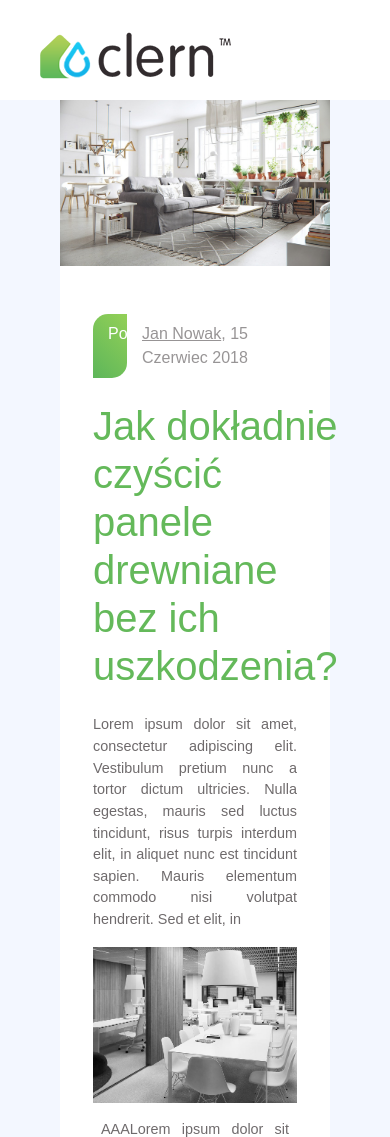
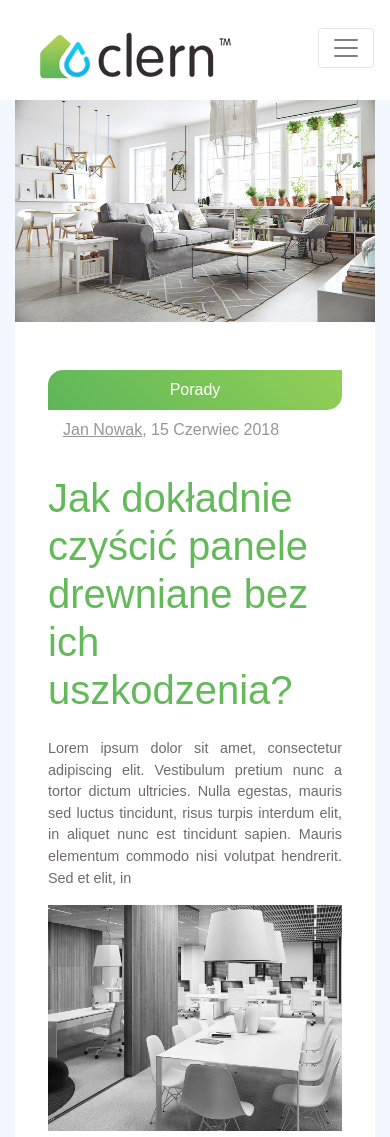
Before and after one commit to Voidereles/Clern-blog, a plain HTML site: page blog-page.html in a window 390 px wide. Shown: the top 1137 px of the page. Drawn offline with nearby package versions, Linux system fonts and the light colour scheme; a web font is replaced by a local one.

Commit message:
mobile navigation enhancing

```diff
--- a/blog-page.html
+++ b/blog-page.html
@@ -28,9 +28,9 @@
             <p class="browsehappy">You are using an <strong>outdated</strong> browser. Please <a href="#">upgrade your browser</a> to improve your experience.</p>
         <![endif]-->
     <header class="header">
-        <nav id="headerNavbar" class="navbar navbar-default header__navbar navbar-expand-lg custom-carets"
+        <nav id="headerNavbar" class="navbar navbar-light header__navbar navbar-expand-lg custom-carets"
             role="navigation">
-            <div class="row w-100 mx-auto">
+            <div class="row w-100 mx-auto d-flex justify-content-between">
                 <a class="navbar-brand col-3 p-4 mr-0" href="index.html">
                     <img src="images/logo.png" id="headerLogo" class="d-inline-block align-top header__logo" alt="">
                 </a>
@@ -42,7 +42,7 @@
                 </button>
 
 
-                <div class="collapse navbar-collapse col-9" id="navbarNavAltMarkup">
+                <div class="collapse navbar-collapse col-12 col-lg-9" id="navbarNavAltMarkup">
 
                     <div class="row w-100 d-flex justify-content-between">
 
@@ -112,9 +112,11 @@
                     <img class="page__main-image" src="images/bg-place-1.jpg" alt="Pokój">
                     <div class="container p-5 text-justify">
                         <div class="row">
-                            <div class="border-tl-br-radius col-2 text-center py-2 text-white bg-green-grad">Porady
+                            <div class="border-tl-br-radius col-12 col-lg-2 text-center py-2 text-white bg-green-grad">
+                                Porady
                             </div>
-                            <div class="page__author-date col-8 py-2"> <u>Jan Nowak</u>, 15 Czerwiec 2018</div>
+                            <div class="page__author-date col-12 col-lg-8 py-2"> <u>Jan Nowak</u>, 15 Czerwiec 2018
+                            </div>
 
                         </div>
 
--- a/style.scss
+++ b/style.scss
@@ -171,6 +171,16 @@ a {
 
 
 .header {
+    .navbar-toggler {
+        height: 40px;
+        margin-top: 20px;
+    }
+
+    .navbar-collapse {
+        z-index: 10;
+        background-color: white;
+    }
+
     box-shadow: rgba(25, 25, 25, 0.1) -1px -1px 10px 3px;
     max-height: 100px;
 
@@ -946,4 +956,10 @@ a {
             right: -11%;
         }
     }
+
+    .page {
+        .w-75 {
+            width: 100% !important;
+        }
+    }
 }
```
Also changed, not shown: index.html (+3 -3 lines), style.css, 1 other file.
